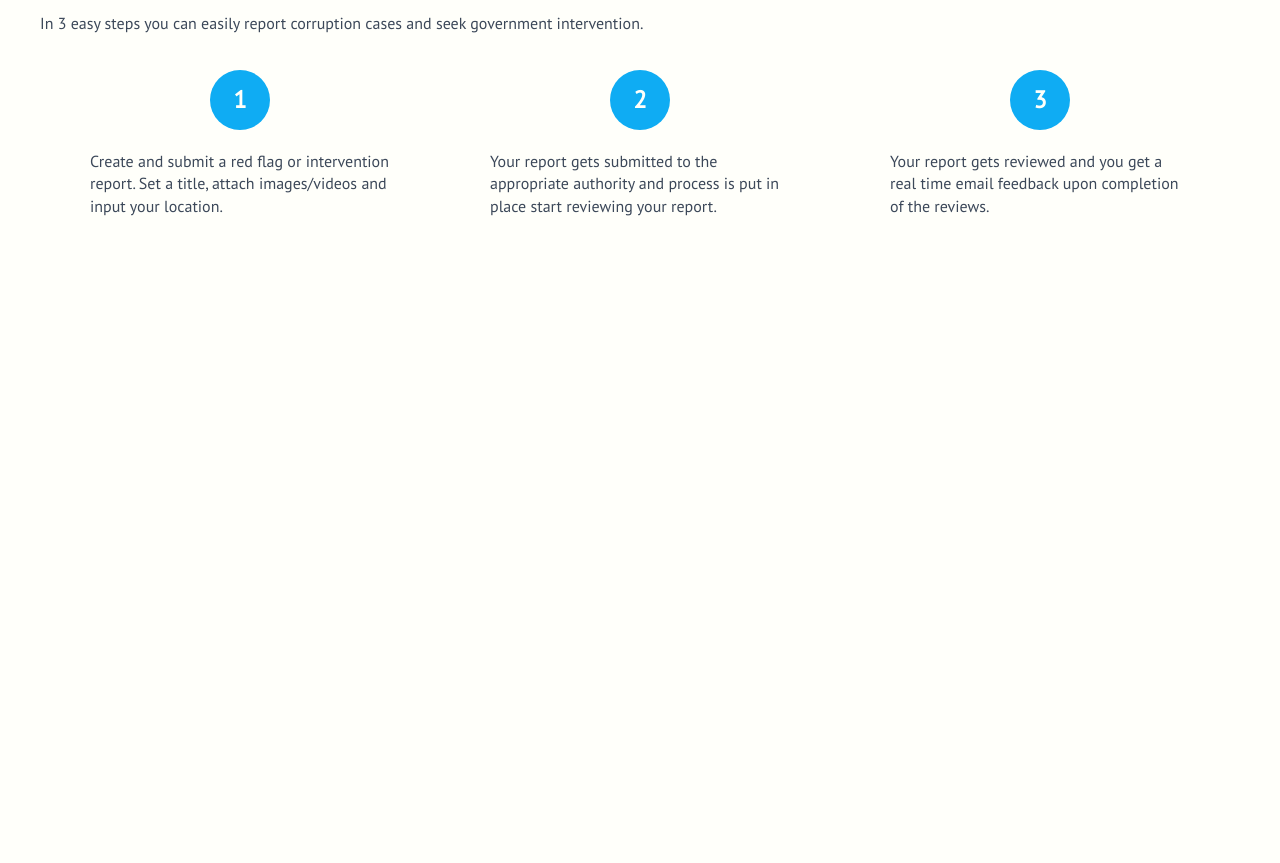
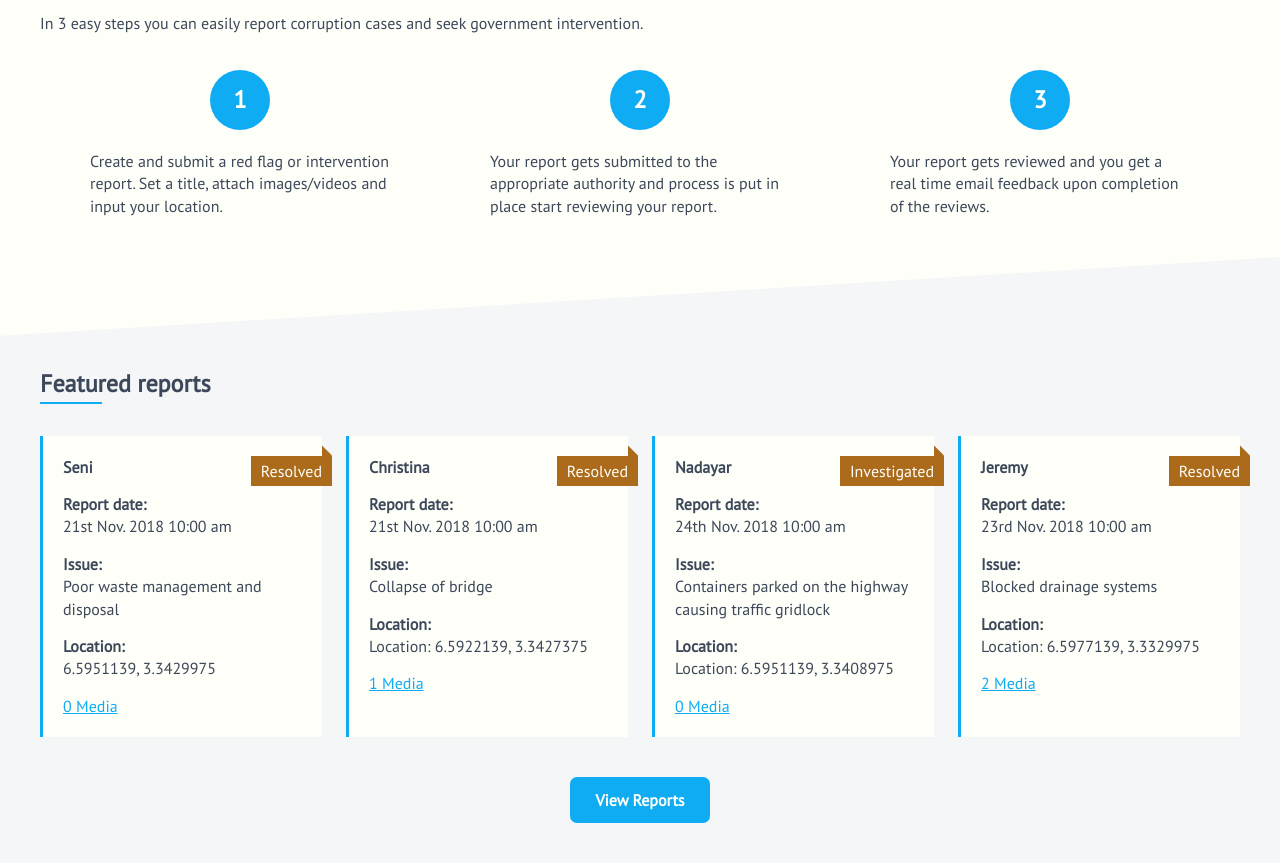
Before and after one commit to Chrismarcel/iReporter, a plain HTML site: page UI/index.html in a window 1280 px wide. Shown: the part 877-1740 px from the top of the page. Before the commit the page ends 1169 px from the top, so only its background shows below. Drawn offline with Linux system fonts and the light colour scheme.

Commit message:
[feat #162115734] Implement featured reports section

```diff
--- a/UI/assets/css/styles.css
+++ b/UI/assets/css/styles.css
@@ -50,10 +50,25 @@ button {
   color: #fffffa;
 }
 
+.btn-primary {
+  background: #0facf3;
+  color: #fffffa;
+}
+
 .btn-white {
   background: #fffffa;
   color: #0facf3;
   border: 2px solid #fffffa;
+}
+
+.card {
+  padding: 20px;
+  border-left: 3px solid #0facf3;
+  position: relative;
+}
+
+.card p {
+  margin-bottom: 15px;
 }
 
 .column {
@@ -203,3 +218,48 @@ section > .btn {
   width: 60px;
   border: 1.5px solid #0facf3;
 }
+
+/* Featured Reports */
+.featured {
+  margin-top: -35px;
+  background: #f5f6f8;
+  clip-path: polygon(0 13%, 100% 0, 100% 100%, 0% 100%);
+  padding-top: 110px;
+}
+
+.featured-cards {
+  justify-content: space-between;
+  margin: 20px 0;
+  flex-wrap: wrap;
+}
+
+.featured-cards .report-card {
+  flex-basis: 23.5%;
+  background: #fffffa;
+  margin-bottom: 20px;
+}
+
+.report-media {
+  color: #0facf3;
+  text-decoration: underline;
+}
+
+.report-status {
+  position: absolute;
+  right: -10px;
+  background: #ab6b1b;
+  color: #fffffa;
+  padding: 4px 10px;
+}
+
+.report-status::after {
+  content: "";
+  position: absolute;
+  width: 15px;
+  height: 15px;
+  background: #ab6b1b;
+  z-index: -1;
+  top: -8px;
+  right: 0px;
+  transform: skewY(45deg);
+}
--- a/UI/index.html
+++ b/UI/index.html
@@ -76,6 +76,60 @@
         </div>
       </section>
       <!-- End How It Works Section -->
+      <!-- Begin Featured Reports Section -->
+      <section class="featured">
+        <h2 class="section-title">Featured reports</h2>
+        <div class="column featured-cards">
+          <div class="card report-card">
+            <div class="report-status">Resolved</div>
+            <p class="report-user"><strong>Seni</strong></p>
+            <strong>Report date: </strong>
+            <p class="report-time">21st Nov. 2018 10:00 am</p>
+            <strong>Issue:</strong>
+            <p class="report-title">Poor waste management and disposal</p>
+            <strong>Location:</strong>
+            <p class="report-location">6.5951139, 3.3429975</p>
+            <a href="#" class="report-media">0 Media</a>
+          </div>
+          <div class="card report-card">
+            <div class="report-status">Resolved</div>
+            <p class="report-user"><strong>Christina</strong></p>
+            <strong>Report date: </strong>
+            <p class="report-time">21st Nov. 2018 10:00 am</p>
+            <strong>Issue:</strong>
+            <p class="report-title">Collapse of bridge</p>
+            <strong>Location:</strong>
+            <p class="report-location">Location: 6.5922139, 3.3427375</p>
+            <a href="#" class="report-media">1 Media</a>
+          </div>
+          <div class="card report-card">
+            <div class="report-status">Investigated</div>
+            <p class="report-user"><strong>Nadayar</strong></p>
+            <strong>Report date: </strong>
+            <p class="report-time">24th Nov. 2018 10:00 am</p>
+            <strong>Issue:</strong>
+            <p class="report-title">
+              Containers parked on the highway causing traffic gridlock
+            </p>
+            <strong>Location:</strong>
+            <p class="report-location">Location: 6.5951139, 3.3408975</p>
+            <a href="#" class="report-media">0 Media</a>
+          </div>
+          <div class="card report-card">
+            <div class="report-status">Resolved</div>
+            <p class="report-user"><strong>Jeremy</strong></p>
+            <strong>Report date: </strong>
+            <p class="report-time">23rd Nov. 2018 10:00 am</p>
+            <strong>Issue:</strong>
+            <p class="report-title">Blocked drainage systems</p>
+            <strong>Location:</strong>
+            <p class="report-location">Location: 6.5977139, 3.3329975</p>
+            <a href="#" class="report-media">2 Media</a>
+          </div>
+        </div>
+        <a href="./view-reports.html" class="btn btn-primary">View Reports</a>
+      </section>
+      <!-- End Featured Reports Section -->
     </main>
   </body>
 </html>
```
